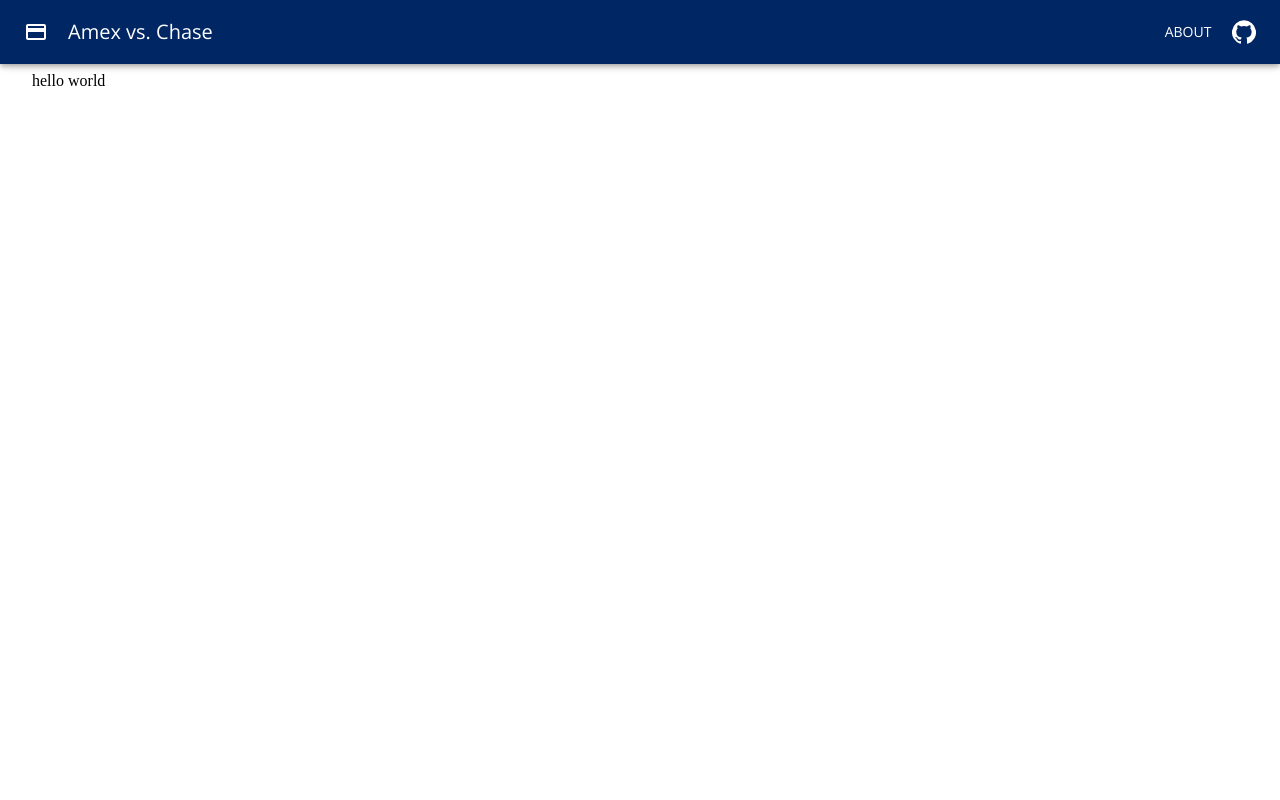
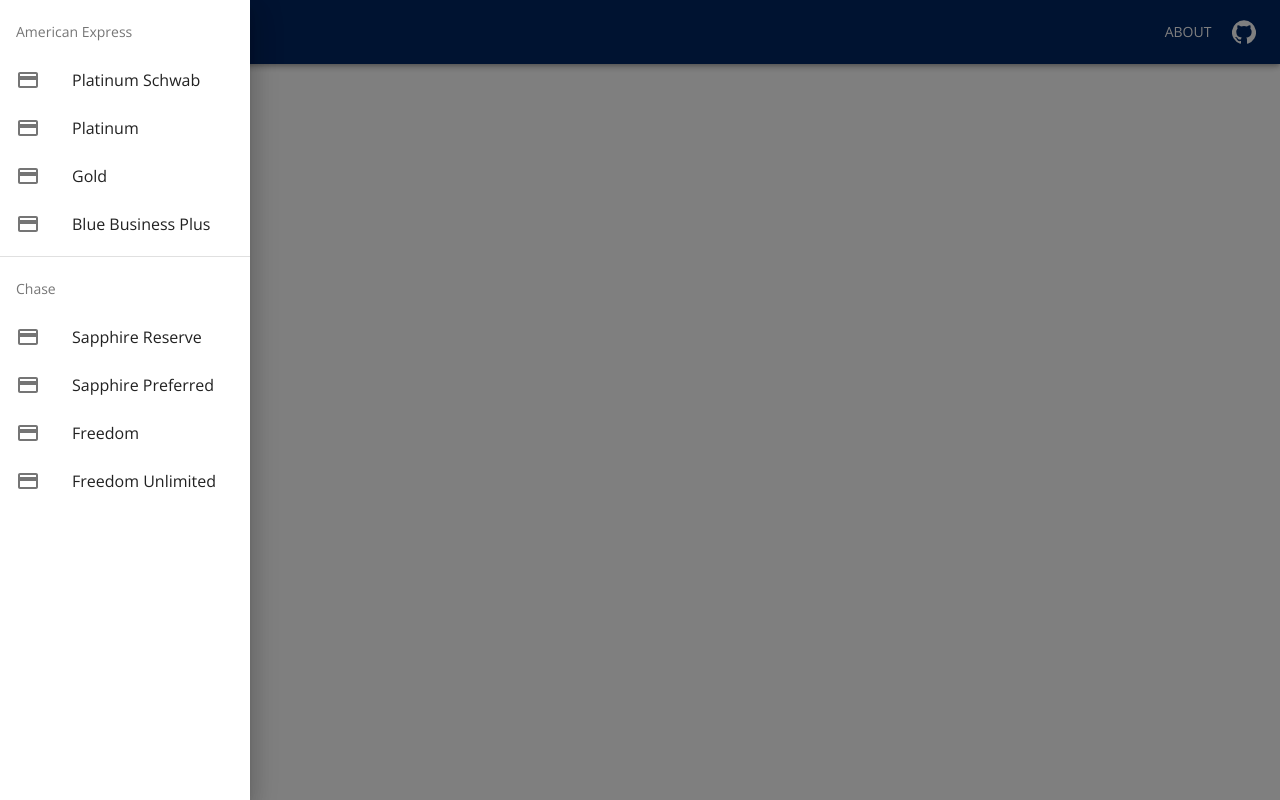
Before and after one commit to michaelihwang/amex-chase-calculator, a React (Create React App) app: page / in a window 1280 px wide. Both pictures are taken after a click on the button 36 px from the left and 32 px from the top of the page. Built offline with nearby package versions, Linux system fonts and the light colour scheme.

Commit message:
added drawer

```diff
--- /dev/null
+++ b/src/components/CardDrawer.tsx
@@ -0,0 +1,57 @@
+import React from 'react';
+import clsx from 'clsx';
+import { makeStyles } from '@material-ui/core/styles';
+import { Box, Drawer, Divider, List, ListItem, ListItemIcon, ListItemText, ListSubheader } from '@material-ui/core';
+import CreditCardIcon from '@material-ui/icons/CreditCard';
+
+const useStyles = makeStyles({
+  list: {
+    width: 250,
+  },
+  fullList: {
+    width: 'auto',
+  },
+});
+
+interface CardDrawerProps {
+  open: boolean;
+  toggle: (open: boolean) => (event: React.KeyboardEvent | React.MouseEvent) => void;
+}
+
+// placeholder
+const AMEX = ['Platinum Schwab', 'Platinum', 'Gold', 'Blue Business Plus'];
+const CHASE = ['Sapphire Reserve', 'Sapphire Preferred', 'Freedom', 'Freedom Unlimited'];
+
+export default function CardDrawer({ open, toggle }: CardDrawerProps) {
+  const classes = useStyles();
+  return (
+    <Drawer open={open} onClose={toggle(false)}>
+      <Box
+        className={clsx(classes.list)}
+        role="presentation"
+        onClick={() => { console.log('hello') }}
+        onKeyDown={toggle(false)}
+      >
+        <List>
+          <ListSubheader>American Express</ListSubheader>
+          {AMEX.map((text, index) => (
+            <ListItem button key={text}>
+              <ListItemIcon><CreditCardIcon /></ListItemIcon>
+              <ListItemText primary={text} />
+            </ListItem>
+          ))}
+        </List>
+        <Divider />
+        <List>
+          <ListSubheader>Chase</ListSubheader>
+          {CHASE.map((text, index) => (
+            <ListItem button key={text}>
+              <ListItemIcon><CreditCardIcon /></ListItemIcon>
+              <ListItemText primary={text} />
+            </ListItem>
+          ))}
+        </List>
+      </Box>
+    </Drawer>
+  );
+}
--- a/src/components/CompactHeader.tsx
+++ b/src/components/CompactHeader.tsx
@@ -4,8 +4,9 @@
   AppBar, Button, Dialog, DialogActions, DialogContent, DialogContentText,
   DialogTitle, IconButton, Link, Toolbar, Typography
 } from '@material-ui/core';
-import CreditCardIcon from '@material-ui/icons/CreditCard';
+import ListIcon from '@material-ui/icons/List';
 import GitHubIcon from '@material-ui/icons/GitHub';
+import CardDrawer from './CardDrawer';
 
 const useStyles = makeStyles((theme) => ({
   link: {
@@ -57,6 +58,15 @@
 
 export default function CompactHeader() {
   const classes = useStyles();
+  const [openDrawer, setOpenDrawer] = useState(false);
+  const toggleDrawer = (open: boolean) => (event: React.KeyboardEvent | React.MouseEvent) => {
+    if (event.type === 'keydown' && ((event as React.KeyboardEvent).key === 'Tab' || (event as React.KeyboardEvent).key === 'Shift')) {
+      return;
+    }
+
+    setOpenDrawer(open);
+  };
+
   const [openDialog, setOpenDialog] = useState(false);
   const handleClickOpen = () => {
     setOpenDialog(true);
@@ -69,9 +79,15 @@
   return (
     <AppBar className={classes.root} color="primary" position="fixed">
       <Toolbar>
-        <IconButton className={classes.menuButton} edge="start" color="inherit">
-          <CreditCardIcon />
+        <IconButton
+          className={classes.menuButton}
+          edge="start"
+          color="inherit"
+          onClick={toggleDrawer(true)}
+        >
+          <ListIcon />
         </IconButton>
+        <CardDrawer open={openDrawer} toggle={toggleDrawer} />
         <Typography className={classes.title} variant="h6">
           Amex vs. Chase
           </Typography>
```
